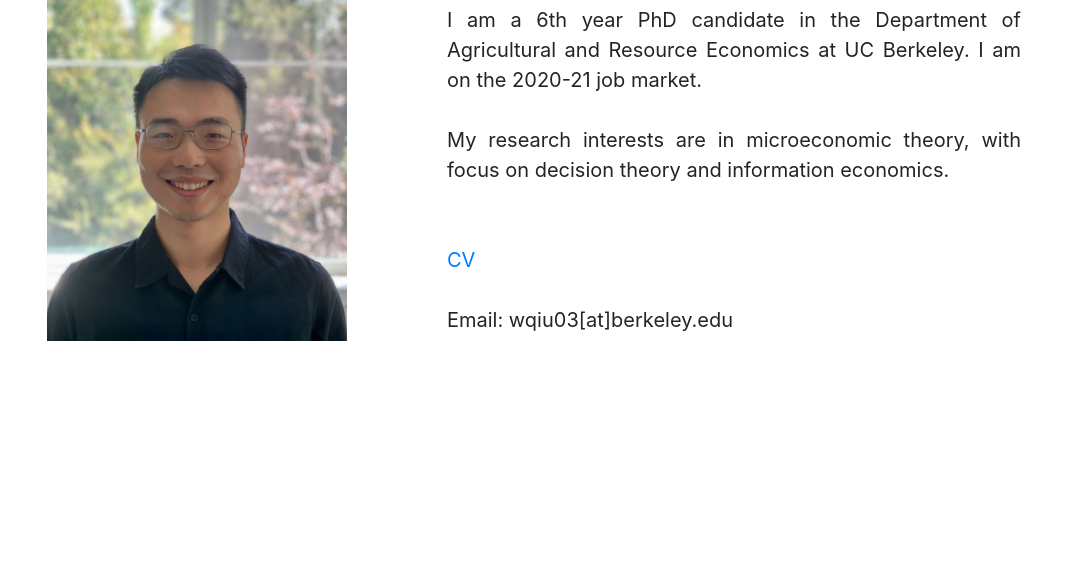
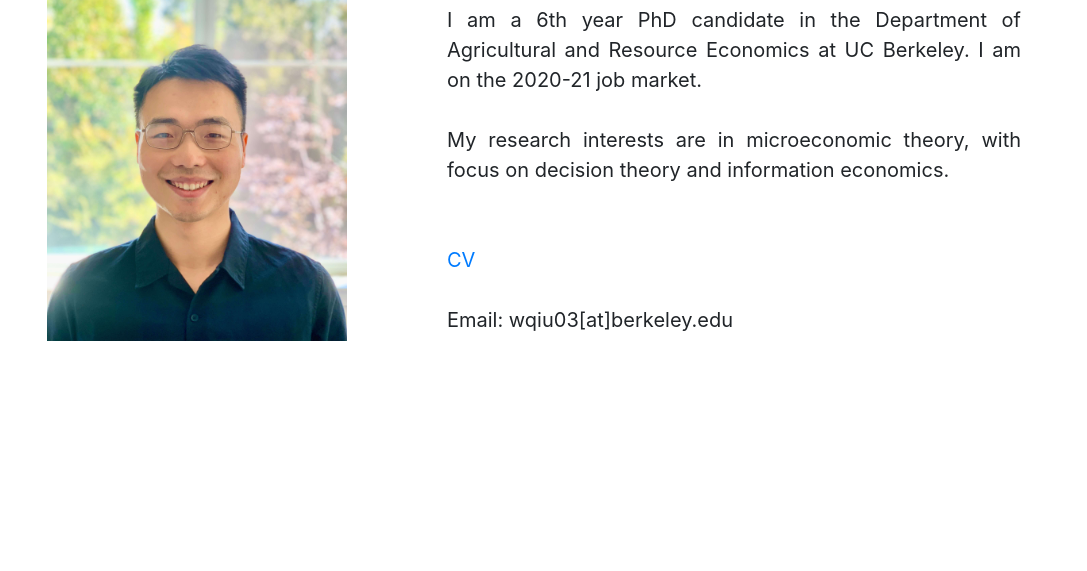
Before and after one commit to wenfengqiu/wenfengqiu.github.io, a plain HTML site: page index.html in a window 1280 px wide. Shown: the part 229-800 px from the top of the page, without its empty margins (96-1183 px from the left). Drawn offline with Linux system fonts and the light colour scheme; files whose address does not match are found by name.

Commit message:
update photo

```diff
--- a/index.html
+++ b/index.html
@@ -40,7 +40,7 @@
     <div class="main-content">
         <div ng-if="!current" class="home-content">
             <div>
-                <img src="img/selfPhoto.jpeg" alt="Wenfeng Qiu" width="300">
+                <img src="img/wenfengqiu_photo.jpeg" alt="Wenfeng Qiu" width="300">
             </div>
             <div class="home-self-introduction">
                 <div class="fullname">Wenfeng Qiu</div>
```
Also changed, not shown: img/selfPhoto.jpeg (deleted), img/wenfengqiu_photo.jpeg (added).
